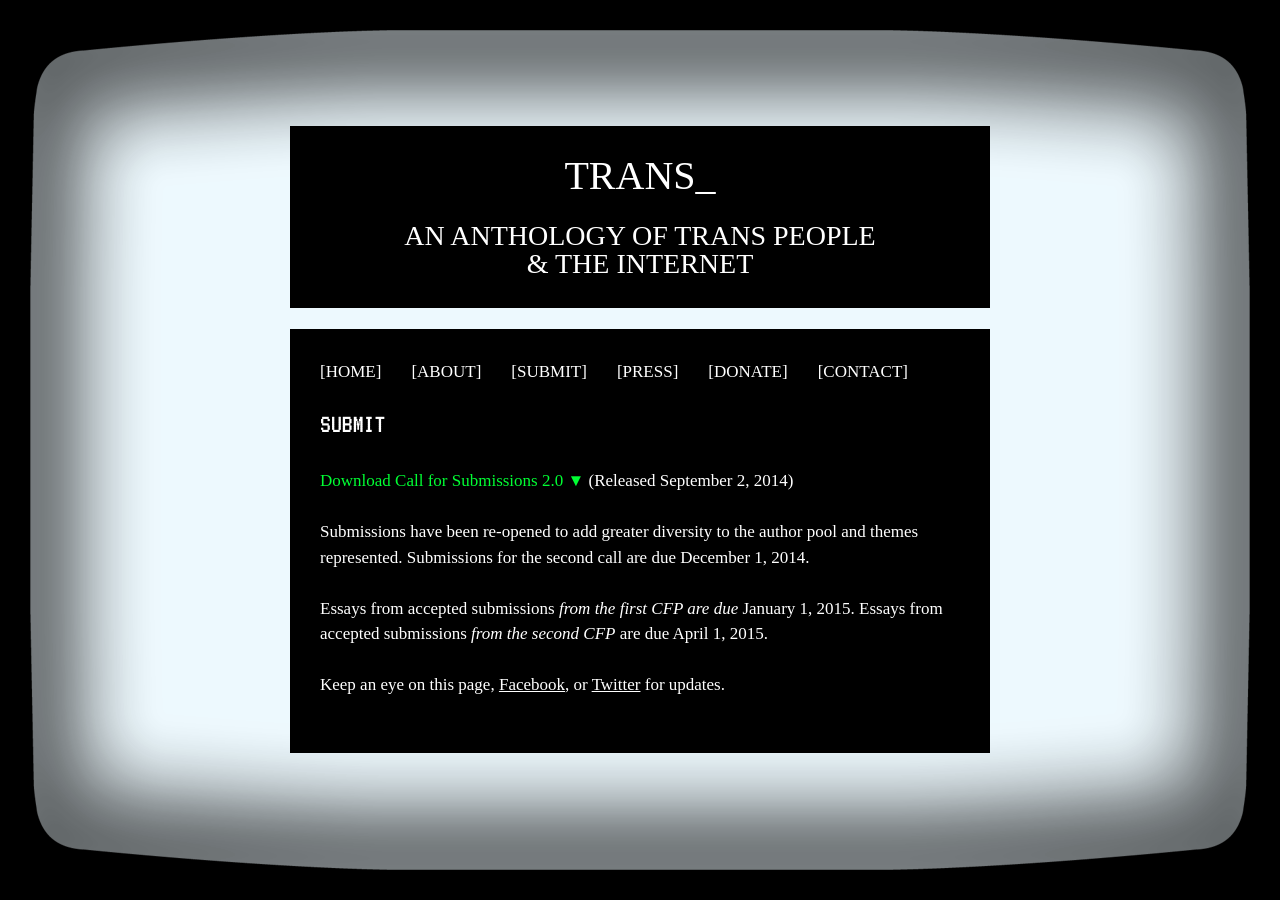
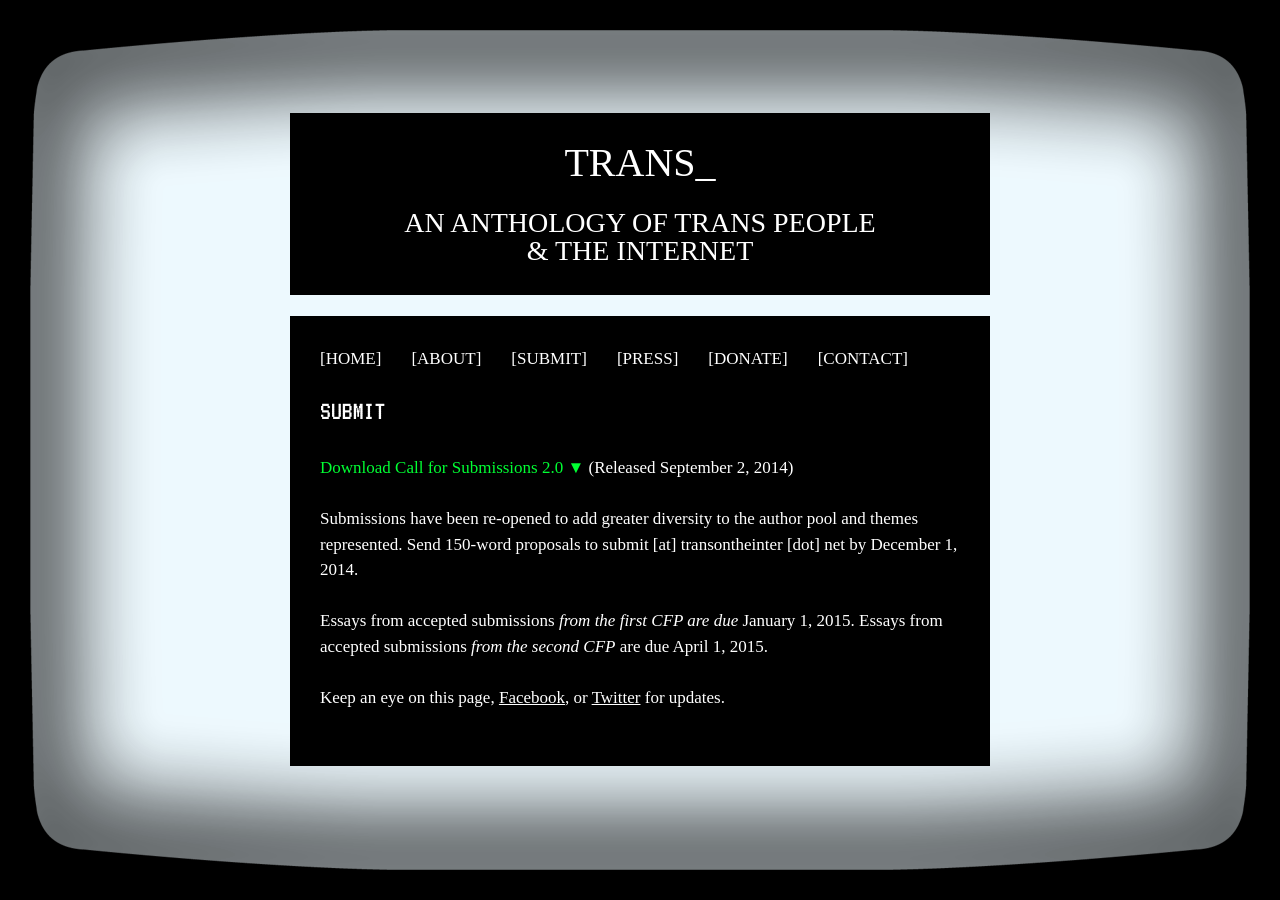
Before and after one commit to Trans-Digital/Trans-Digital.github.io, a Jekyll site: the page built from submit/index.html, in a window 1280 px wide. Built offline with Jekyll 4.4.1, drawn with Linux system fonts in a browser that asks for light colours; nearby versions of some CDN libraries; Markdown is read by kramdown in place of the engine named in the settings.

Commit message:
Updates submit page

```diff
--- a/submit/index.html
+++ b/submit/index.html
@@ -14,7 +14,7 @@ title: Submit | Trans_ An Anthology of Trans People and the Internet
 {% assign email_submissions = site.submissions_email | replace: '@', ' [at] ' %}
 {% assign email_submissions_clean = email_submissions | replace: '.', ' [dot] ' %}
 
-<p>Submissions have been re-opened to add greater diversity to the author pool and themes represented. Submissions for the second call are due December 1, 2014.</p>
+<p>Submissions have been re-opened to add greater diversity to the author pool and themes represented. Send 150-word proposals to <a href="mailto:submit@transontheinter.net?subject=My Submission">submit [at] transontheinter [dot] net</a> by  December 1, 2014.</p>
 
 <br>
 
```
